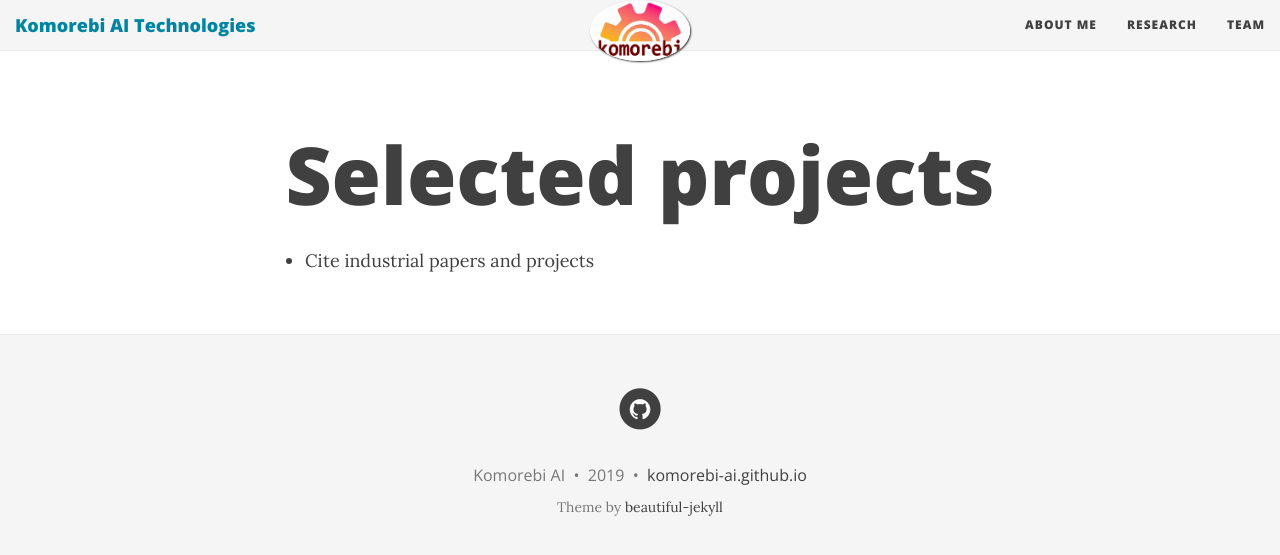
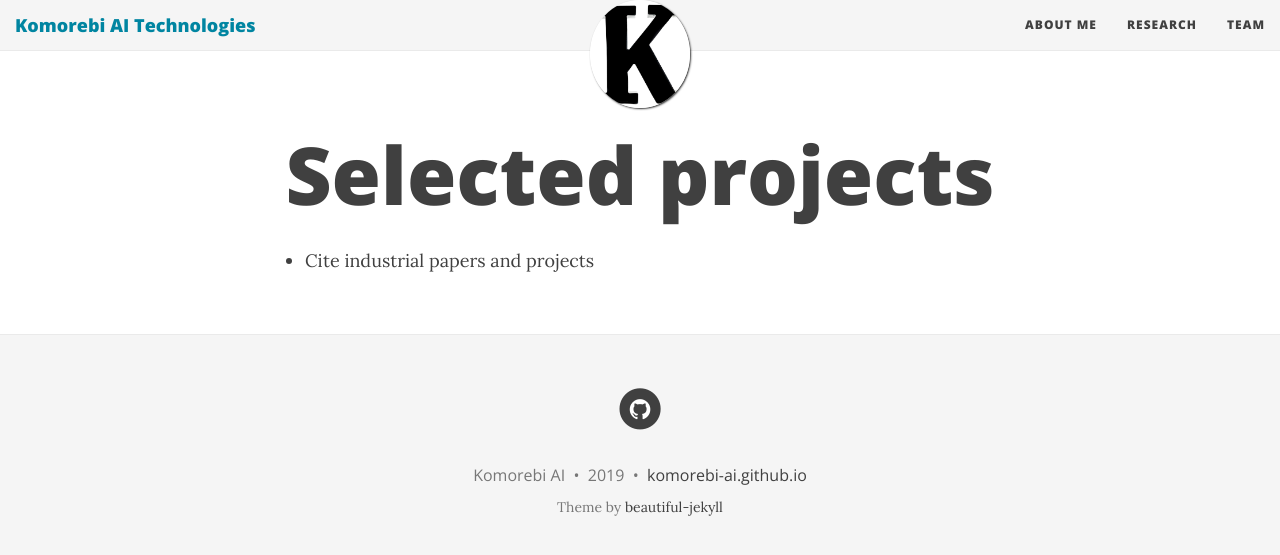
Before and after one commit to Komorebi-AI/komorebi-ai.github.io, a Jekyll site: the page built from research.md, in a window 1280 px wide. Shown: the top 555 px of the page. Built offline with Jekyll 4.4.1, drawn with Linux system fonts in a browser that asks for light colours; nearby versions of some CDN libraries.

Commit message:
change logo

```diff
--- a/_config.yml
+++ b/_config.yml
@@ -30,7 +30,7 @@
 
 # Image to show in the navigation bar - image must be a square (width = height)
 # Remove this parameter if you don't want an image in the navbar
-avatar: "/img/komorebi.png"
+avatar: "/img/kk.jpg"
 
 # If you want to have an image logo in the top-left corner instead of the title text,
 # then specify the following parameter
```
Also changed, not shown: img/KK.jpg (added).
